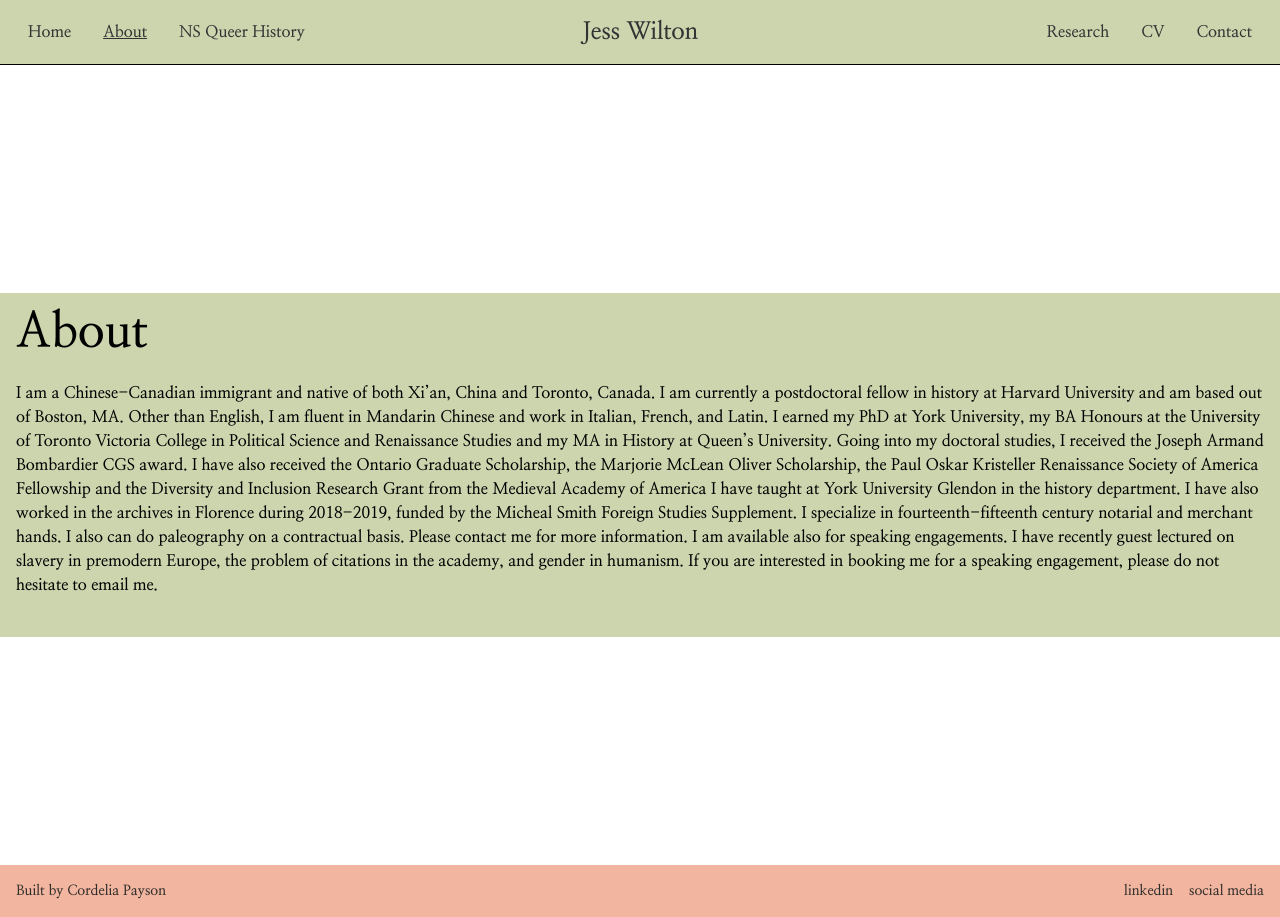
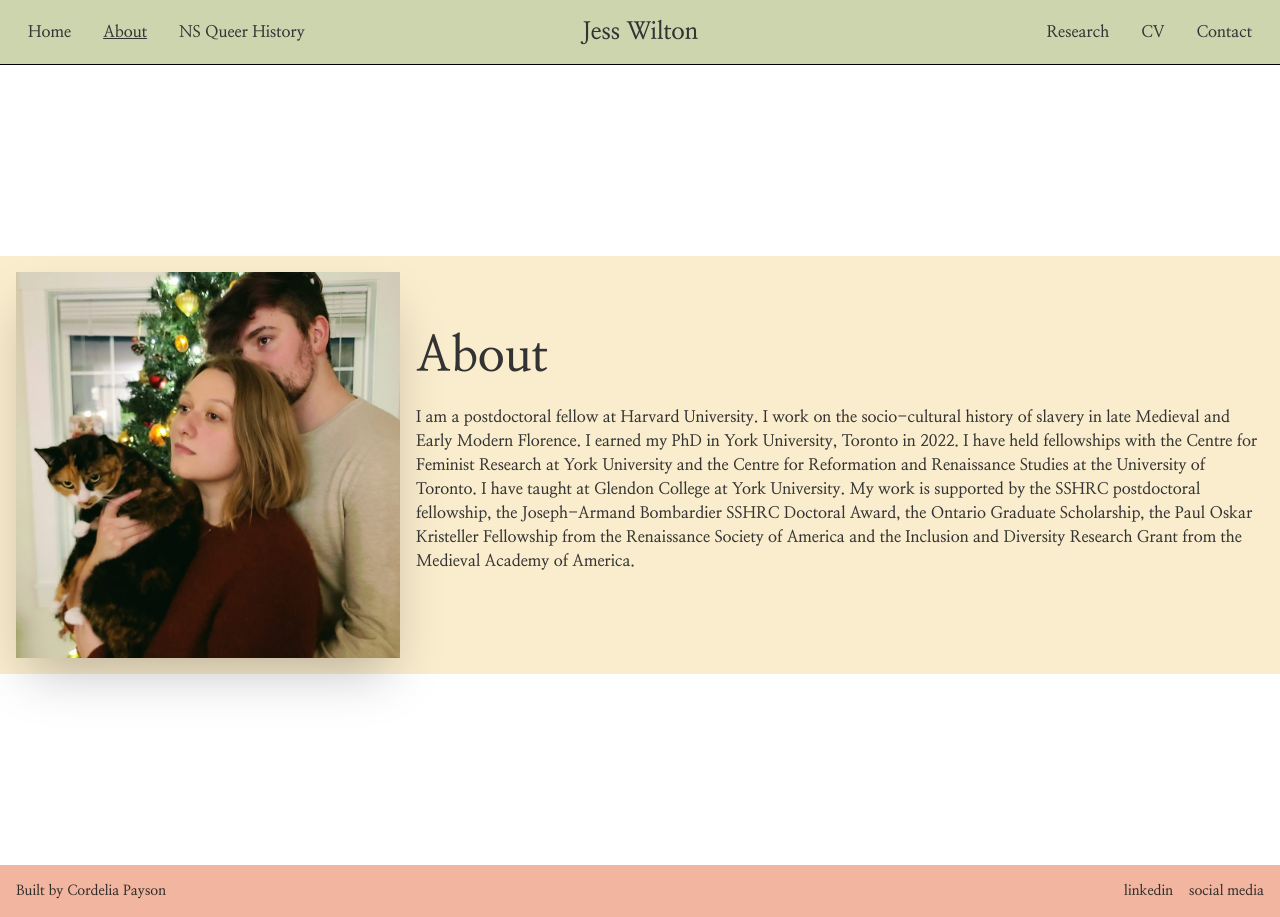
Before and after one commit to cordelia-payson/jw-site, a Next.js app: page /about in a window 1280 px wide. Built offline with nearby package versions, Linux system fonts and the light colour scheme.

Commit message:
style of card

```diff
--- a/pages/about.js
+++ b/pages/about.js
@@ -5,23 +5,12 @@ import Layout from '../components/layout/layout.js';
 function About() {
   return (
     <Layout>
-      <div className="hero min-h-screen">
-        <div className="hero-content flex-col lg:flex-row bg-secondary text-black">
-          {/* <Image src="/jess1.jpg" className="max-w-sm rounded-lg shadow-2xl" /> */}
+      <div className="hero min-h-screen bg-base-100">
+        <div className="hero-content flex-col lg:flex-row bg-primary">
+          <img src="/jess1.jpg" className="max-w-sm shadow-2xl" />
           <div>
             <h1 className="text-5xl font-bold">About</h1>
-            <p className="py-6">
-              I am a Chinese-Canadian immigrant and native of both Xi’an, China and Toronto, Canada. I am currently a postdoctoral fellow in history at Harvard University and am based out of Boston, MA. Other than English, I am fluent in Mandarin Chinese and work in Italian, French, and Latin. I earned my PhD at York University, my BA Honours at the University of Toronto Victoria College in Political Science and Renaissance Studies and my MA in History at Queen’s University.
-
-              Going into my doctoral studies, I received the Joseph Armand Bombardier CGS award. I have also received the Ontario Graduate Scholarship, the Marjorie McLean Oliver Scholarship, the Paul Oskar Kristeller Renaissance Society of America Fellowship and the Diversity and Inclusion Research Grant from the Medieval Academy of America
-
-              I have taught at York University Glendon in the history department.
-
-              I have also worked in the archives in Florence during 2018-2019, funded by the Micheal Smith Foreign Studies Supplement. I specialize in fourteenth-fifteenth century notarial and merchant hands. I also can do paleography on a contractual basis. Please contact me for more information.
-
-              I am available also for speaking engagements. I have recently guest lectured on slavery in premodern Europe, the problem of citations in the academy, and gender in humanism. If you are interested in booking me for a speaking engagement, please do not hesitate to email me.
-
-            </p>
+            <p className="py-6">I am a postdoctoral fellow at Harvard University. I work on the socio-cultural history of slavery in late Medieval and Early Modern Florence. I earned my PhD in York University, Toronto in 2022. I have held fellowships with the Centre for Feminist Research at York University and the Centre for Reformation and Renaissance Studies at the University of Toronto. I have taught at Glendon College at York University. My work is supported by the SSHRC postdoctoral fellowship, the Joseph-Armand Bombardier SSHRC Doctoral Award, the Ontario Graduate Scholarship, the Paul Oskar Kristeller Fellowship from the Renaissance Society of America and the Inclusion and Diversity Research Grant from the Medieval Academy of America.</p>
           </div>
         </div>
       </div>
```
